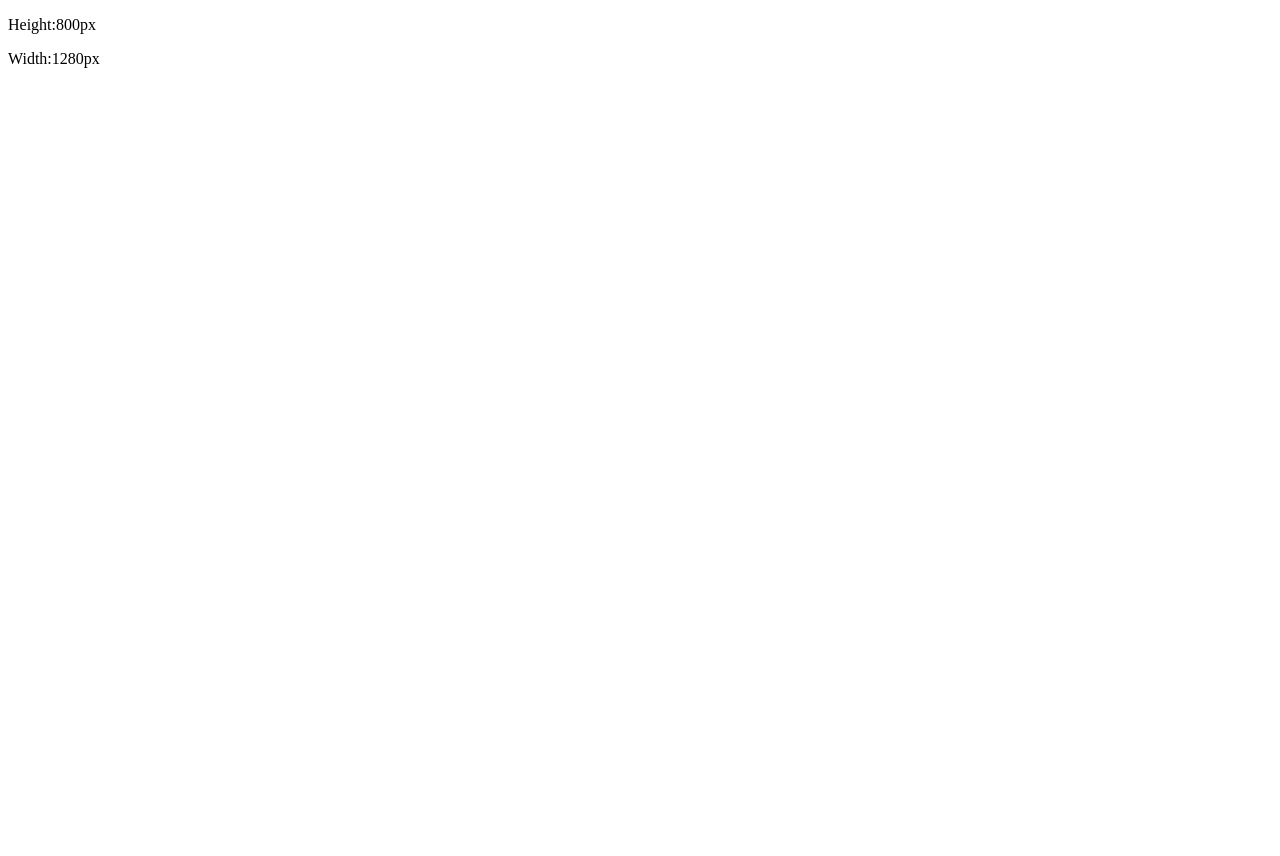
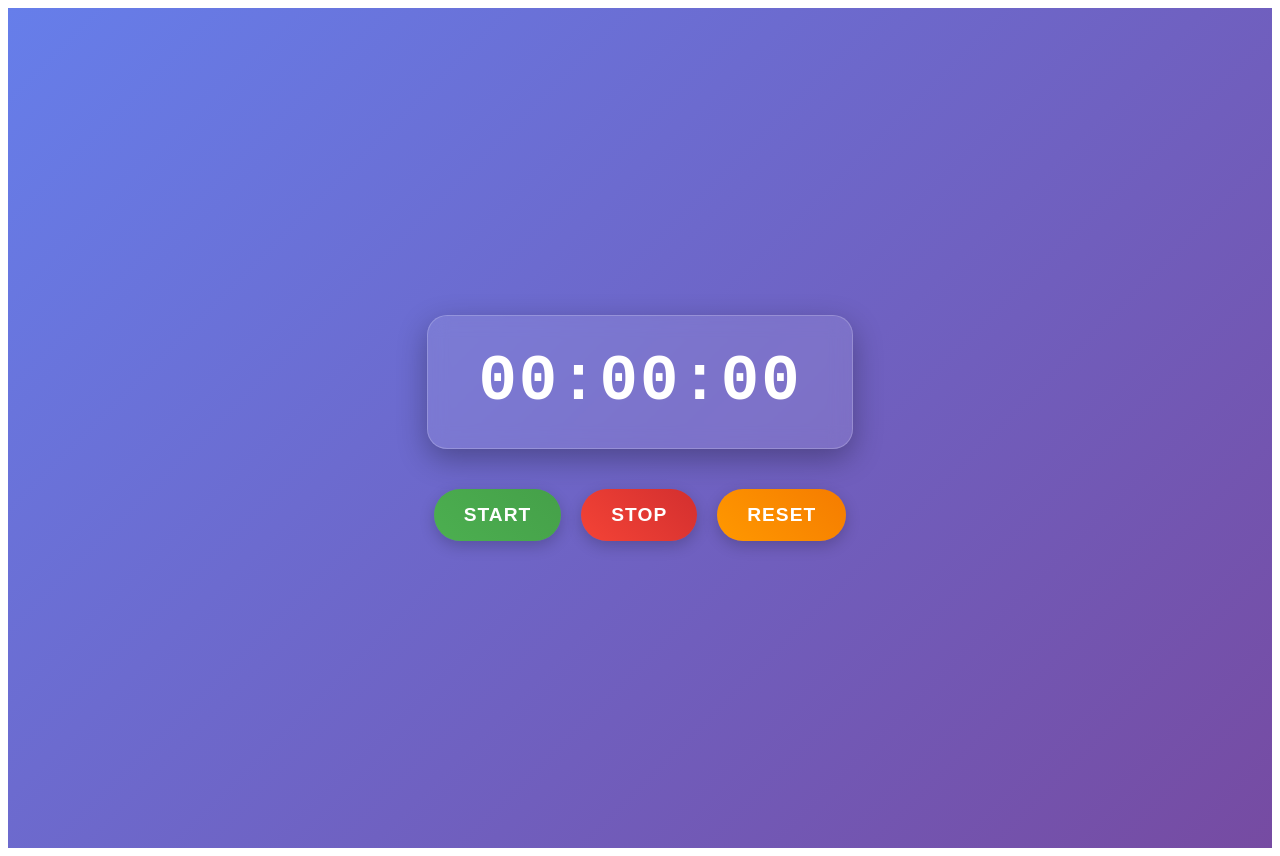
Before and after one commit to GauravLamichhane/React, a React (Vite) app: page / in a window 1280 px wide. Before the commit the page ends 800 px from the top, so only its background shows below. Built offline with nearby package versions, Linux system fonts and the light colour scheme.

Commit message:
"UseReference hook and stopwatch Program"

```diff
--- a/src/App.jsx
+++ b/src/App.jsx
@@ -1,24 +1,22 @@
 import Counter from "./Counter";
 // import MyComponent from "./UseEffect";
 // import MyComp from "./MyComp";
-import MyComponent from "./useEffectheigthwidth";
+// import MyComponent from "./useEffectheigthwidth";
 // import ColorPicker from "./ColorPicker";
 import Cars from "./Cars";
 // import MyComponent from "./updateArraysinState";
 // import MyComponent from "./UpdateArrOfObjInState";
-
-import ToDoList from "./ToDoList";
-import ToDoPractice from "./ToDoPractice";
+// import MyComponent from "./useEffectPractice";
+// import DigitalClock from "./DigitalClock";
+// import ToDoList from "./ToDoList";
+// import ToDoPractice from "./ToDoPractice";
+// import ComponentA from "./ComponentA";
+import MyComponent from "./useRef";
+import Stopwatch from "./Stopwatch";
 function App() {
   return (
     <>
-      {/* <ColorPicker/> */}
-      {/* <Counter/> */}
-      {/* <Cars/> */}
-      {/* <MyComponent /> */}
-      {/* <ToDoList/> */}
-      {/* <ToDoPractice /> */}
-      <MyComponent />
+      <Stopwatch />
     </>
   );
 }
--- /dev/null
+++ b/src/ComponentA.jsx
@@ -0,0 +1,32 @@
+//useContext() = react hook that allows you to share values between multiple levels of components without passing props through each level\
+/**
+ PROVIDER COMPONENT i.e parent
+ 1. import {createcontextx} from 'react'
+ 2. export const Mycontext = createContext()
+ 3. <MyContext.provider value = {value}>
+ <Child/>
+ </MyComponent.Provider>
+
+ CONSUMER COMPONENTS
+ 1.import { useContext } from "react";
+import { MyContext } from "./ComponentA";\
+2.Const value = useContext(useContext)
+ */
+
+import { createContext, useState } from "react";
+import ComponentB from "./ComponentB";
+export const UserContext = createContext();
+
+export function ComponentA() {
+  const [user, setUser] = useState("BroCode");
+  return (
+    <div className="box">
+      <p>ComponentA</p>
+      <h2>{`Hello:${user}`}</h2>
+      <UserContext.Provider value={user}>
+        <ComponentB />
+      </UserContext.Provider>
+    </div>
+  );
+}
+export default ComponentA;
--- /dev/null
+++ b/src/DigitalClock.jsx
@@ -0,0 +1,40 @@
+import { useState, useEffect } from "react";
+
+function DigitalClock() {
+  const [time, setTime] = useState(new Date());
+
+  useEffect(() => {
+    const intervalId = setInterval(() => {
+      setTime(new Date());
+    }, 1000);
+
+    return () => {
+      clearInterval(intervalId);
+    };
+  }, []);
+
+  function formatTime() {
+    let hours = time.getHours();
+    let minutes = time.getMinutes();
+    let seconds = time.getSeconds();
+    let meridiem = hours >= 12 ? "PM" : "AM";
+    hours = hours % 12 || 12;
+    return `${padZero(hours)}:${padZero(minutes)}:${padZero(seconds)} ${padZero(
+      meridiem
+    )}`;
+  }
+  function padZero(number) {
+    return (number < 10 ? "0" : "") + number;
+  }
+  return (
+    <>
+      <div className="clock-container">
+        <div className="clock">
+          <span>{formatTime()}</span>
+        </div>
+      </div>
+    </>
+  );
+}
+
+export default DigitalClock;
--- /dev/null
+++ b/src/Stopwatch.jsx
@@ -0,0 +1,64 @@
+import { useState, useEffect, useRef } from "react";
+
+function Stopwatch() {
+  const [isRunning, setIsRunning] = useState(false);
+  const [elapsedTime, setElapsedTime] = useState(0);
+  const intervalIdRef = useRef(null);
+  const startTimeRef = useRef(0);
+
+  useEffect(() => {
+    if (isRunning) {
+      intervalIdRef.current = setInterval(() => {
+        setElapsedTime(Date.now() - startTimeRef.current);
+      }, 10);
+    }
+    return () => {
+      clearInterval(intervalIdRef.current);
+    };
+  }, [isRunning]);
+
+  function start() {
+    setIsRunning(true);
+    startTimeRef.current = Date.now() - elapsedTime;
+    // console.log(startTimeRef.current);
+  }
+  function stop() {
+    setIsRunning(false);
+  }
+  function reset() {
+    setElapsedTime(0);
+    setIsRunning(false);
+  }
+
+  function formatTime() {
+    let hours = Math.floor(elapsedTime / (1000 * 60 * 60));
+    let minutes = Math.floor((elapsedTime / (1000 * 60)) % 60);
+    let seconds = Math.floor((elapsedTime / 1000) % 60);
+    let milliseconds = Math.floor((elapsedTime % 1000) / 10);
+
+    hours = String(hours).padStart(2, "0");
+    minutes = String(minutes).padStart(2, "0");
+    seconds = String(seconds).padStart(2, "0");
+    milliseconds = String(milliseconds).padStart(2, "0");
+    return `${minutes}:${seconds}:${milliseconds}`;
+  }
+  return (
+    <div className="Stopwatch">
+      <div className="display">{formatTime()}</div>
+
+      <div className="controls">
+        <button onClick={start} className="start-button">
+          Start
+        </button>
+        <button onClick={stop} className="stop-button">
+          Stop
+        </button>
+        <button onClick={reset} className="reset-button">
+          Reset
+        </button>
+      </div>
+    </div>
+  );
+}
+
+export default Stopwatch;
--- a/src/index.css
+++ b/src/index.css
@@ -1,119 +1,96 @@
-/* General Layout */
-.to-do-list {
-  max-width: 600px;
-  margin: 60px auto;
-  padding: 0 20px;
-  font-family: "Segoe UI", Roboto, Helvetica, Arial, sans-serif;
-  color: #2e2e2e;
+/* Stopwatch Component Styles */
+
+.Stopwatch {
+  display: flex;
+  flex-direction: column;
+  align-items: center;
+  justify-content: center;
+  min-height: 100vh;
+  font-family: "Arial", sans-serif;
+  background: linear-gradient(135deg, #667eea 0%, #764ba2 100%);
+  padding: 20px;
 }
 
-/* Heading */
-.to-do-list h1 {
-  font-size: 2rem;
-  font-weight: 600;
-  margin-bottom: 24px;
-  text-align: left;
+.display {
+  font-size: 4rem;
+  font-weight: bold;
+  color: #ffffff;
+  background: rgba(255, 255, 255, 0.1);
+  padding: 30px 50px;
+  border-radius: 20px;
+  margin-bottom: 40px;
+  text-align: center;
+  font-family: "Courier New", monospace;
+  letter-spacing: 2px;
+  box-shadow: 0 10px 30px rgba(0, 0, 0, 0.3);
+  backdrop-filter: blur(10px);
+  border: 1px solid rgba(255, 255, 255, 0.2);
 }
 
-/* Input & Add Button */
-.to-do-list input[type="text"] {
-  width: 70%;
-  padding: 10px 12px;
-  border: 1px solid #ddd;
-  border-radius: 6px;
-  font-size: 16px;
-  background-color: #fff;
-  transition: border 0.2s ease;
+.controls {
+  display: flex;
+  gap: 20px;
+  flex-wrap: wrap;
+  justify-content: center;
 }
 
-.to-do-list input[type="text"]:focus {
-  outline: none;
-  border: 1px solid #a3a3a3;
+.controls button {
+  padding: 15px 30px;
+  font-size: 1.2rem;
+  font-weight: bold;
+  border: none;
+  border-radius: 50px;
+  cursor: pointer;
+  transition: all 0.3s ease;
+  text-transform: uppercase;
+  letter-spacing: 1px;
+  box-shadow: 0 5px 15px rgba(0, 0, 0, 0.2);
 }
 
-.add-button {
-  margin-left: 10px;
-  padding: 10px 16px;
-  font-size: 15px;
-  background-color: #000;
-  color: #fff;
-  border: none;
-  border-radius: 6px;
-  cursor: pointer;
-  transition: background-color 0.2s ease;
+.start-button {
+  background: linear-gradient(45deg, #4caf50, #45a049);
+  color: white;
 }
 
-.add-button:hover {
-  background-color: #333;
+.start-button:hover {
+  background: linear-gradient(45deg, #45a049, #3d8b40);
+  transform: translateY(-2px);
+  box-shadow: 0 7px 20px rgba(76, 175, 80, 0.4);
 }
 
-/* Task List */
-ol {
-  margin-top: 30px;
-  padding-left: 0;
+.start-button:active {
+  transform: translateY(0);
+  box-shadow: 0 3px 10px rgba(76, 175, 80, 0.3);
 }
 
-li {
-  display: flex;
-  align-items: center;
-  justify-content: space-between;
-  padding: 12px 14px;
-  border-radius: 6px;
-  margin-bottom: 10px;
-  background-color: #f9f9f9;
-  border: 1px solid #eee;
+.stop-button {
+  background: linear-gradient(45deg, #f44336, #d32f2f);
+  color: white;
 }
 
-.text {
-  flex-grow: 1;
-  text-align: left;
-  font-size: 16px;
+.stop-button:hover {
+  background: linear-gradient(45deg, #d32f2f, #c62828);
+  transform: translateY(-2px);
+  box-shadow: 0 7px 20px rgba(244, 67, 54, 0.4);
 }
 
-/* Control Buttons */
-.delete-button,
-.up-button,
-.down-button {
-  background: transparent;
-  border: none;
-  cursor: pointer;
-  margin-left: 8px;
-  font-size: 16px;
-  color: #555;
-  padding: 4px;
-  border-radius: 4px;
-  transition: background-color 0.2s ease;
+.stop-button:active {
+  transform: translateY(0);
+  box-shadow: 0 3px 10px rgba(244, 67, 54, 0.3);
 }
 
-.delete-button:hover,
-.up-button:hover,
-.down-button:hover {
-  background-color: #eaeaea;
-}
-.task-list {
-  display: flex;
-  flex-direction: column;
-  gap: 12px;
-  margin-top: 30px;
+.reset-button {
+  background: linear-gradient(45deg, #ff9800, #f57c00);
+  color: white;
 }
 
-.task-item {
-  display: flex;
-  justify-content: space-between;
-  align-items: center;
-  padding: 12px 14px;
-  background-color: #f9f9f9;
-  border-radius: 6px;
-  border: 1px solid #eee;
+.reset-button:hover {
+  background: linear-gradient(45deg, #f57c00, #e65100);
+  transform: translateY(-2px);
+  box-shadow: 0 7px 20px rgba(255, 152, 0, 0.4);
 }
 
-.text {
-  font-size: 16px;
-  flex-grow: 1;
-  text-align: left;
+.reset-button:active {
+  transform: translateY(0);
+  box-shadow: 0 3px 10px rgba(255, 152, 0, 0.3);
 }
-
-.buttons {
-  display: flex;
-  gap: 8px;
-}
--- /dev/null
+++ b/src/useEffectPractice.jsx
@@ -0,0 +1,26 @@
+import { useState, useEffect } from "react";
+
+function MyComponent() {
+  const [count, setCount] = useState(0);
+  const [color, setColor] = useState("green");
+
+  function handleCount() {
+    setCount((c) => c + 1);
+  }
+
+  function changeColors() {
+    setColor((c) => (c === "green" ? "red" : "green"));
+  }
+  useEffect(() => {
+    document.title = `Count: ${count} Color: ${color}`;
+  }, [count, color]);
+  return (
+    <>
+      <p style={{ color: color }}>Count:{count}</p>
+      <button onClick={handleCount}>Add</button>
+      <button onClick={changeColors}>Change Color</button>
+    </>
+  );
+}
+
+export default MyComponent;
--- /dev/null
+++ b/src/useRef.jsx
@@ -0,0 +1,37 @@
+/**
+ * useState() = Rerenders the component when the state value changes.
+ * u
+ * UseRef() = use Reference Does not cause re-renders when its value changes.
+ * when you want a componenet to 'remember' some information,
+ * but you don't want that information to trigegr new renders.
+ *
+ * 1. Acessing/Interacting with DOM elements.
+ * 2.Handling Focus, Animations and transactions.
+ * 3. Managing Timers and Intervals
+ *
+ */
+
+import { useState, useEffect, useRef } from "react";
+
+function MyComponent() {
+  const inputref = useRef(null);
+  // console.log(ref);
+
+  useEffect(() => {
+    console.log("Component Rendered");
+  });
+
+  function handleClick() {
+    inputref.current.focus();
+    inputref.current.style.backgroundColor = "yellow";
+    // console.log(ref.current);
+  }
+  return (
+    <>
+      <button onClick={handleClick}>Click Me!</button>
+      <input type="text" ref={inputref} />
+    </>
+  );
+}
+
+export default MyComponent;
```
Also changed, not shown: src/ComponentB.jsx (added, +11 -0 lines), src/ComponentC.jsx (added, +16 -0 lines), src/ComponentD.jsx (added, +13 -0 lines), src/assets/background.jpg (added).
